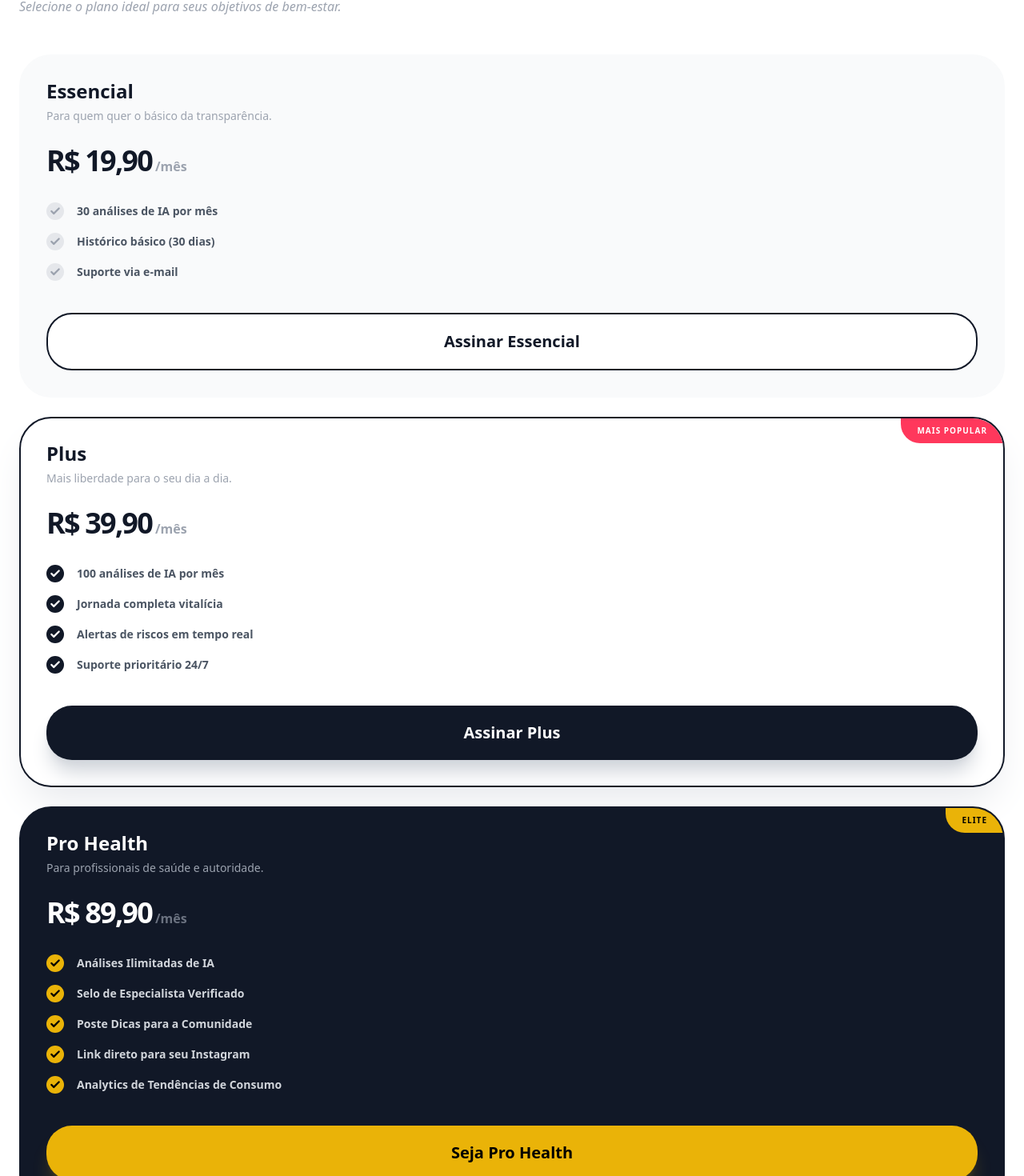
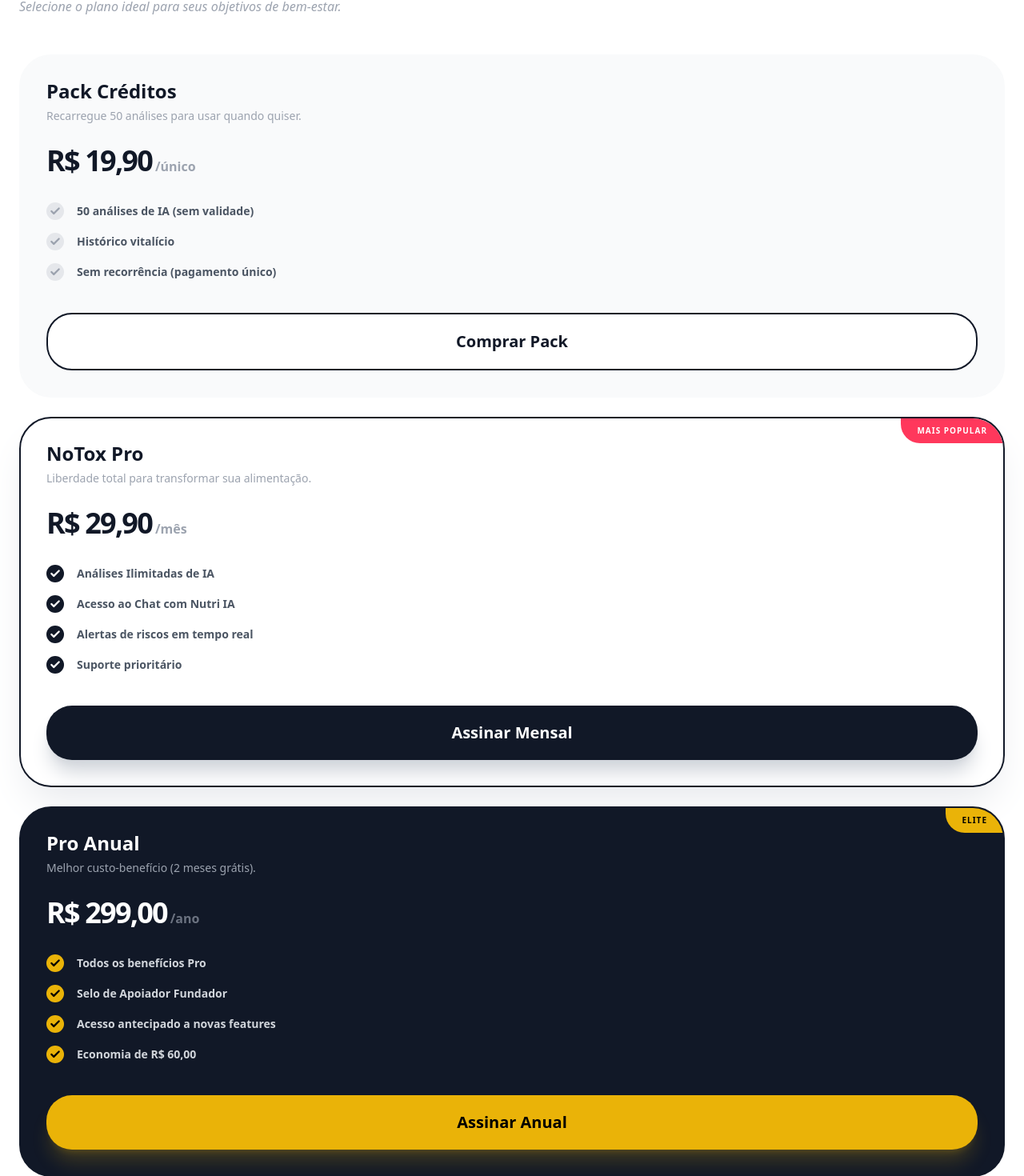
Before and after one commit to brianreisss-star/notoxlabel, a React (Vite) app: page /plans in a window 1280 px wide. Shown: the part 197-1667 px from the top of the page at 80% size. Built offline with nearby package versions, Linux system fonts and the light colour scheme; no server answers; the database is empty; sample sign-in values are in the browser's storage.

Commit message:
fix: restore PlansPage syntax

```diff
--- a/src/components/plans/PlansPage.jsx
+++ b/src/components/plans/PlansPage.jsx
@@ -1,65 +1,63 @@
 import React, { useState } from 'react';
-import { Check, Zap, Crown, ShieldCheck, ArrowLeft, CreditCard, Users, HeartPulse, Sparkles } from 'lucide-react';
+import { Check, Zap, Crown, ShieldCheck, ArrowLeft, CreditCard, Users, HeartPulse, Sparkles, Loader2 } from 'lucide-react';
 import { useNavigate } from 'react-router-dom';
 import { useUser } from '../../context/UserContext';
 import { motion } from 'framer-motion';
 import { createCheckoutSession } from '../../services/stripeService';
-import { Loader2 } from 'lucide-react';
 
 const PlansPage = () => {
     const navigate = useNavigate();
-    const { credits, user } = useUser();
+    const { user } = useUser();
     const [isPaying, setIsPaying] = useState(null); // planId or null
 
     const plans = [
         {
-            id: 'essencial',
-            name: 'Essencial',
+            id: 'credits_50',
+            name: 'Pack Créditos',
             price: 'R$ 19,90',
-            period: '/mês',
-            description: 'Para quem quer o básico da transparência.',
+            period: '/único',
+            description: 'Recarregue 50 análises para usar quando quiser.',
             features: [
-                '30 análises de IA por mês',
-                'Histórico básico (30 dias)',
-                'Suporte via e-mail'
+                '50 análises de IA (sem validade)',
+                'Histórico vitalício',
+                'Sem recorrência (pagamento único)'
             ],
-            buttonText: 'Assinar Essencial',
+            buttonText: 'Comprar Pack',
             current: false,
-            premium: true,
+            premium: false,
             color: 'bg-gray-50'
         },
         {
-            id: 'unlimited',
-            name: 'Plus',
-            price: 'R$ 39,90',
+            id: 'pro_monthly',
+            name: 'NoTox Pro',
+            price: 'R$ 29,90',
             period: '/mês',
-            description: 'Mais liberdade para o seu dia a dia.',
+            description: 'Liberdade total para transformar sua alimentação.',
             features: [
-                '100 análises de IA por mês',
-                'Jornada completa vitalícia',
+                'Análises Ilimitadas de IA',
+                'Acesso ao Chat com Nutri IA',
                 'Alertas de riscos em tempo real',
-                'Suporte prioritário 24/7'
+                'Suporte prioritário'
             ],
-            buttonText: 'Assinar Plus',
+            buttonText: 'Assinar Mensal',
             current: false,
             premium: true,
             highlight: true,
             color: 'bg-white'
         },
         {
-            id: 'pro',
-            name: 'Pro Health',
-            price: 'R$ 89,90',
-            period: '/mês',
-            description: 'Para profissionais de saúde e autoridade.',
+            id: 'pro_annual',
+            name: 'Pro Anual',
+            price: 'R$ 299,00',
+            period: '/ano',
+            description: 'Melhor custo-benefício (2 meses grátis).',
             features: [
-                'Análises Ilimitadas de IA',
-                'Selo de Especialista Verificado',
-                'Poste Dicas para a Comunidade',
-                'Link direto para seu Instagram',
-                'Analytics de Tendências de Consumo'
+                'Todos os benefícios Pro',
+                'Selo de Apoiador Fundador',
+                'Acesso antecipado a novas features',
+                'Economia de R$ 60,00'
             ],
-            buttonText: 'Seja Pro Health',
+            buttonText: 'Assinar Anual',
             current: false,
             premium: true,
             color: 'bg-gray-900',
@@ -68,11 +66,9 @@
     ];
 
     const handleSelectPlan = async (planId) => {
-        if (planId === 'free') return;
-
         setIsPaying(planId);
         try {
-            const session = await createCheckoutSession(planId, user?.id);
+            const session = await createCheckoutSession(planId, user?.id, user?.email);
             if (session?.url) {
                 window.location.href = session.url;
             }
```
